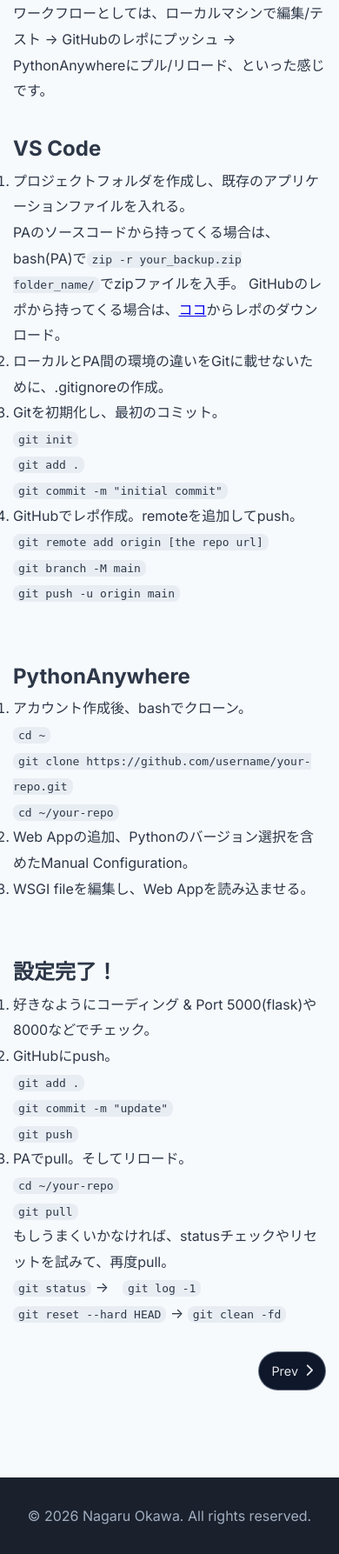
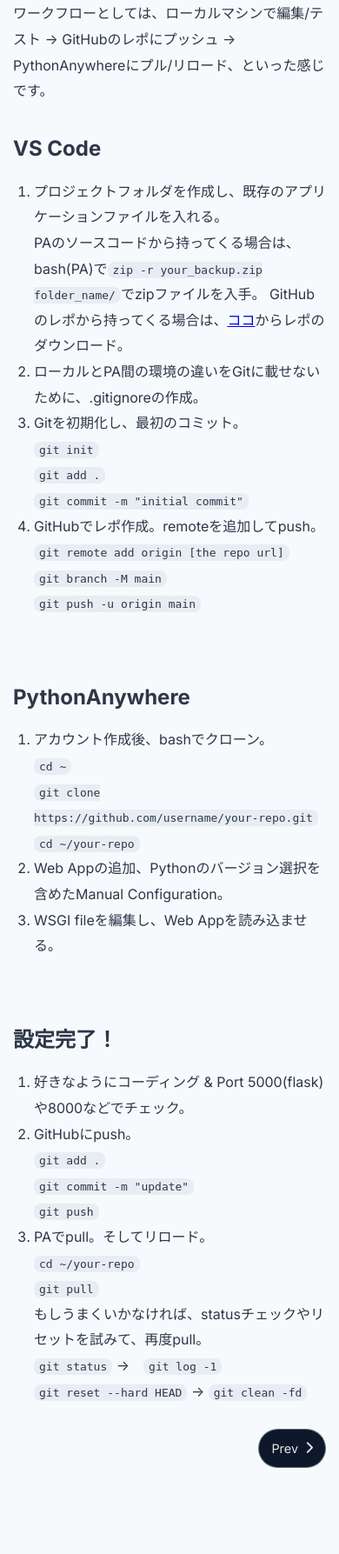
Before and after one commit to nagaru24/Portfolio-Website, a Flask app: page /blog/2026-01-23-edit-locally in a window 390 px wide. Shown: the part 805-2592 px from the top of the page at 87% size. Run offline with Flask 3, Linux system fonts and the light colour scheme.

Commit message:
fix scaling issue for mobile ver

```diff
--- a/static/css/style.css
+++ b/static/css/style.css
@@ -815,3 +815,14 @@ body {
         justify-content: center;
     }
 }
+
+.post-body ol,
+.post-body ul {
+  padding-inline-start: 1.5rem;
+  margin: 0.75rem 0;
+}
+
+.post-body ol { list-style-type: decimal; }
+.post-body ul { list-style-type: disc; }
+
+.post-body li { display: list-item; }
```
